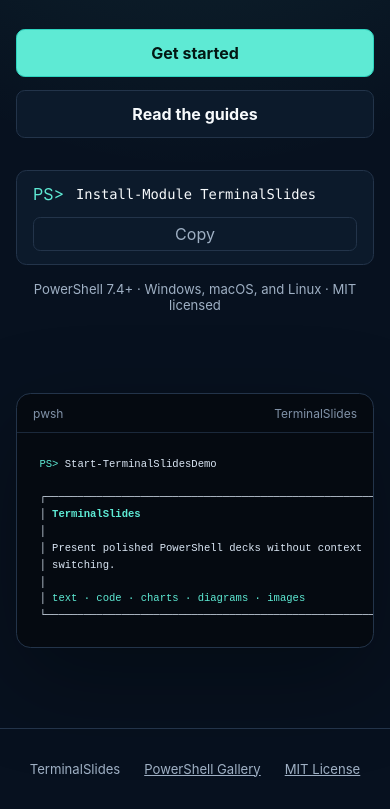
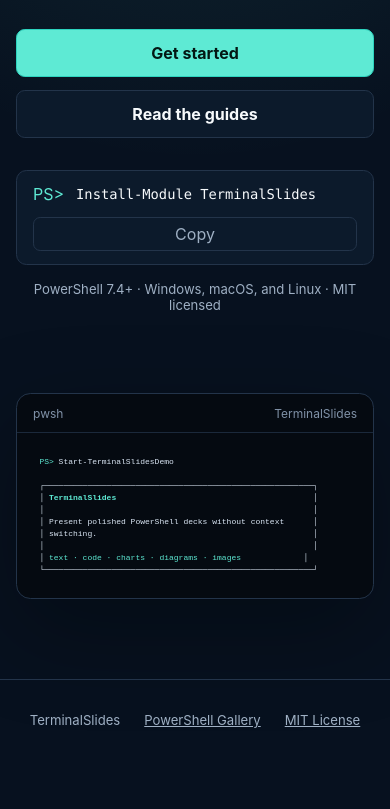
Before and after one commit to jorgeasaurus/TerminalSlides, a website: page docs/index.html in a window 390 px wide. Shown: the part 485-1294 px from the top of the page. After the commit the page ends 1245 px from the top, so only its background shows below. Drawn offline with Linux system fonts and the light colour scheme.

Commit message:
Fix landing terminal alignment

```diff
--- a/docs/styles.css
+++ b/docs/styles.css
@@ -173,6 +173,7 @@
 .meta { margin-top: 1rem; color: var(--muted); font-size: .82rem; }
 
 .terminal-preview {
+  container-type: inline-size;
   max-width: 52rem;
   margin: 5rem auto 0;
   overflow: hidden;
@@ -191,7 +192,15 @@
   font-size: .75rem;
 }
 
-.terminal-preview pre { margin: 0; padding: 1.4rem; overflow-x: auto; color: #dbe7f5; font: clamp(.66rem, 1.5vw, .9rem)/1.5 "SFMono-Regular", Consolas, monospace; }
+.terminal-preview pre {
+  margin: 0;
+  padding: 1.4rem;
+  overflow-x: clip;
+  color: #dbe7f5;
+  font: clamp(8px, 1.9cqi, .9rem)/1.5 "SFMono-Regular", Consolas, monospace;
+  text-size-adjust: 100%;
+  -webkit-text-size-adjust: 100%;
+}
 
 .terminal-preview strong,
 .terminal-preview .accent,
```
Also changed, not shown: Tests/Browser/documentation.spec.mjs (+30 -0 lines).
